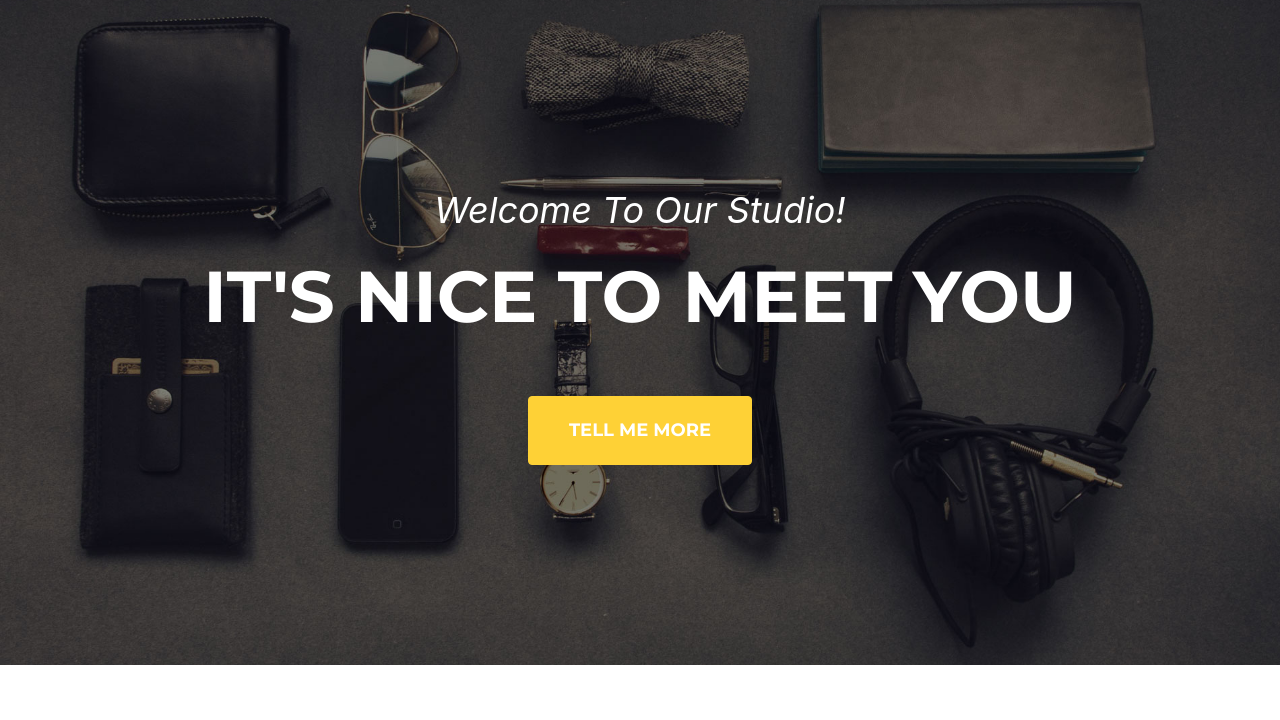
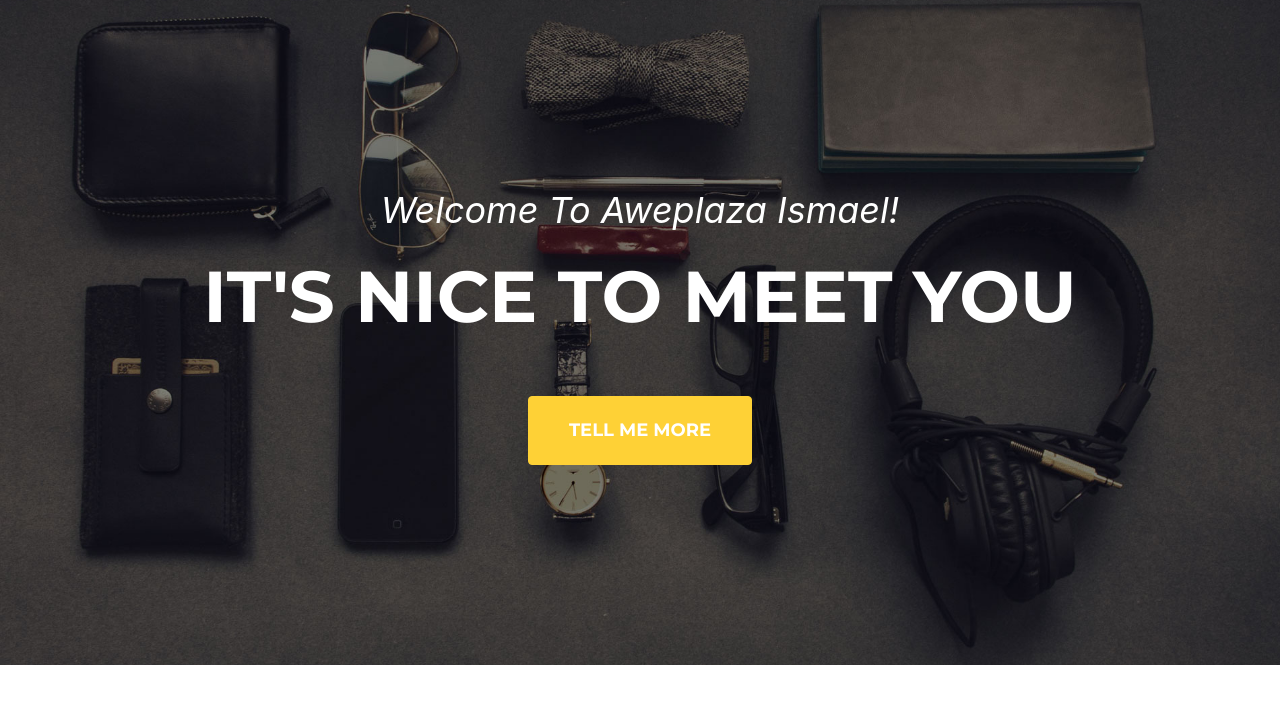
Before and after one commit to yaw4testing/docker-jenkins-ci-cd, a plain HTML site: page index.html in a window 1280 px wide. Shown: the part 80-800 px from the top of the page. Drawn offline with nearby package versions, Linux system fonts and the light colour scheme; a web font is replaced by a local one.

Commit message:
modified index page

```diff
--- a/index.html
+++ b/index.html
@@ -39,7 +39,7 @@
         <!-- Masthead-->
         <header class="masthead">
             <div class="container">
-                <div class="masthead-subheading">Welcome To Our Studio!</div>
+                <div class="masthead-subheading">Welcome To Aweplaza Ismael!</div>
                 <div class="masthead-heading text-uppercase">It's Nice To Meet You</div>
                 <a class="btn btn-primary btn-xl text-uppercase js-scroll-trigger" href="#services">Tell Me More</a>
             </div>
```
